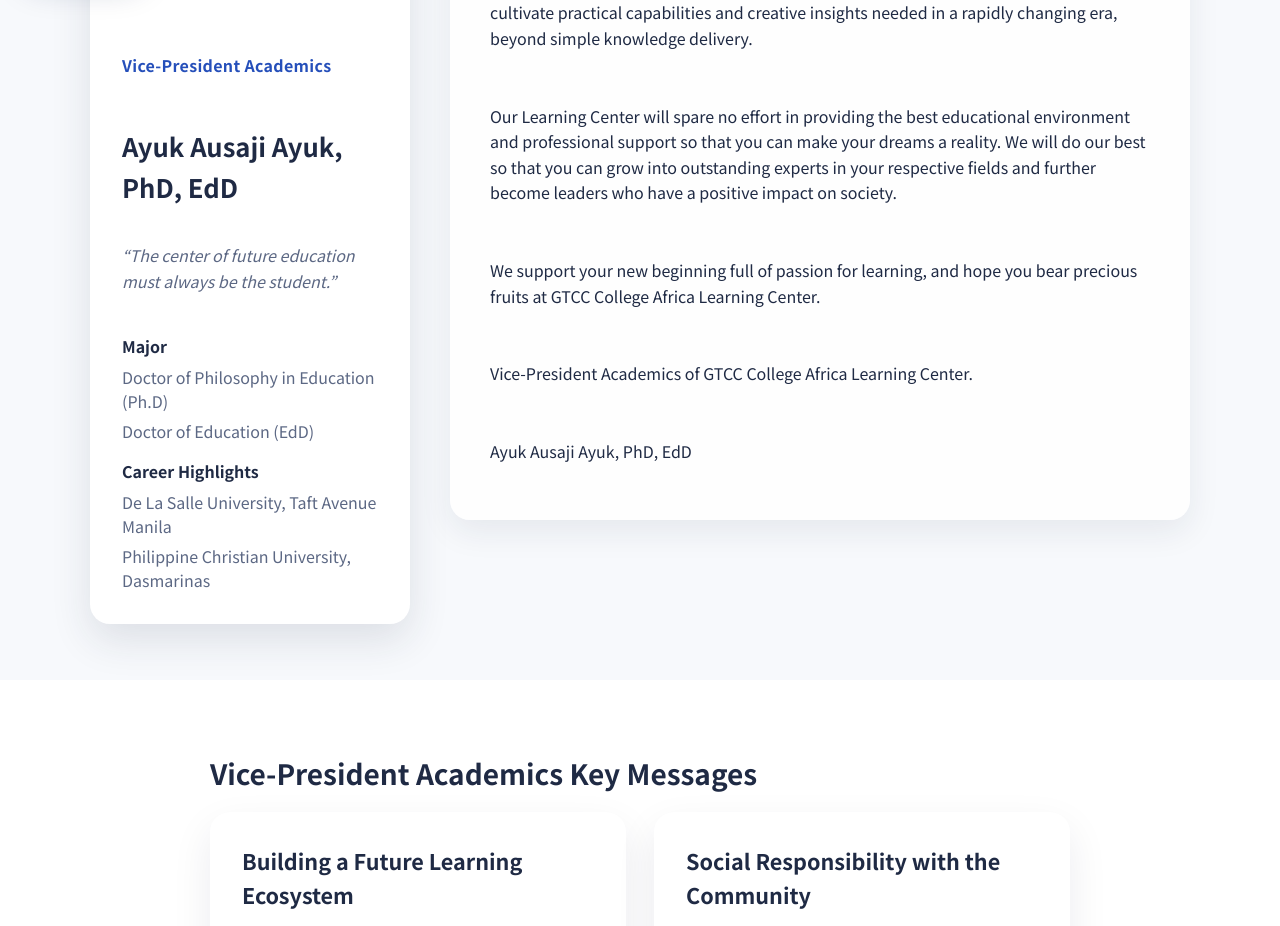
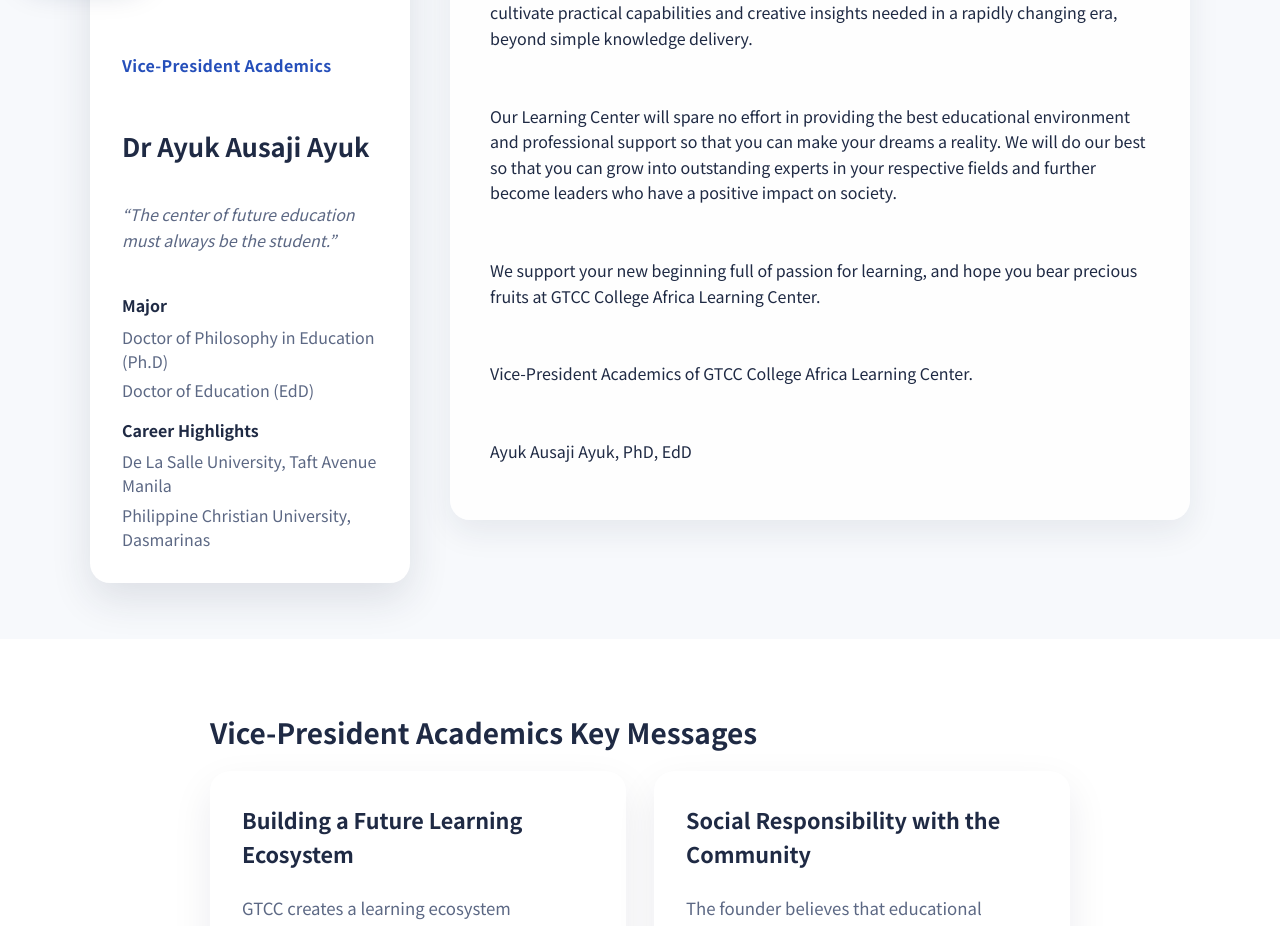
Before and after one commit to PeterKimCode/yjisc_cyber_af, a plain HTML site: page founder-greeting.html in a window 1280 px wide. Shown: the part 806-1732 px from the top of the page. Drawn offline with Linux system fonts and the light colour scheme.

Commit message:
Update founder-greeting.html

```diff
--- a/founder-greeting.html
+++ b/founder-greeting.html
@@ -32,7 +32,7 @@
                         </figure>
                         <div class="profile-card__body">
                             <p class="profile-card__role">Vice-President Academics</p>
-                            <p class="profile-card__name">Ayuk Ausaji Ayuk, PhD, EdD</p>
+                            <p class="profile-card__name">Dr Ayuk Ausaji Ayuk</p>
                             <p class="profile-card__quote">“The center of future education must always be the student.”
                             </p>
                         </div>
```
